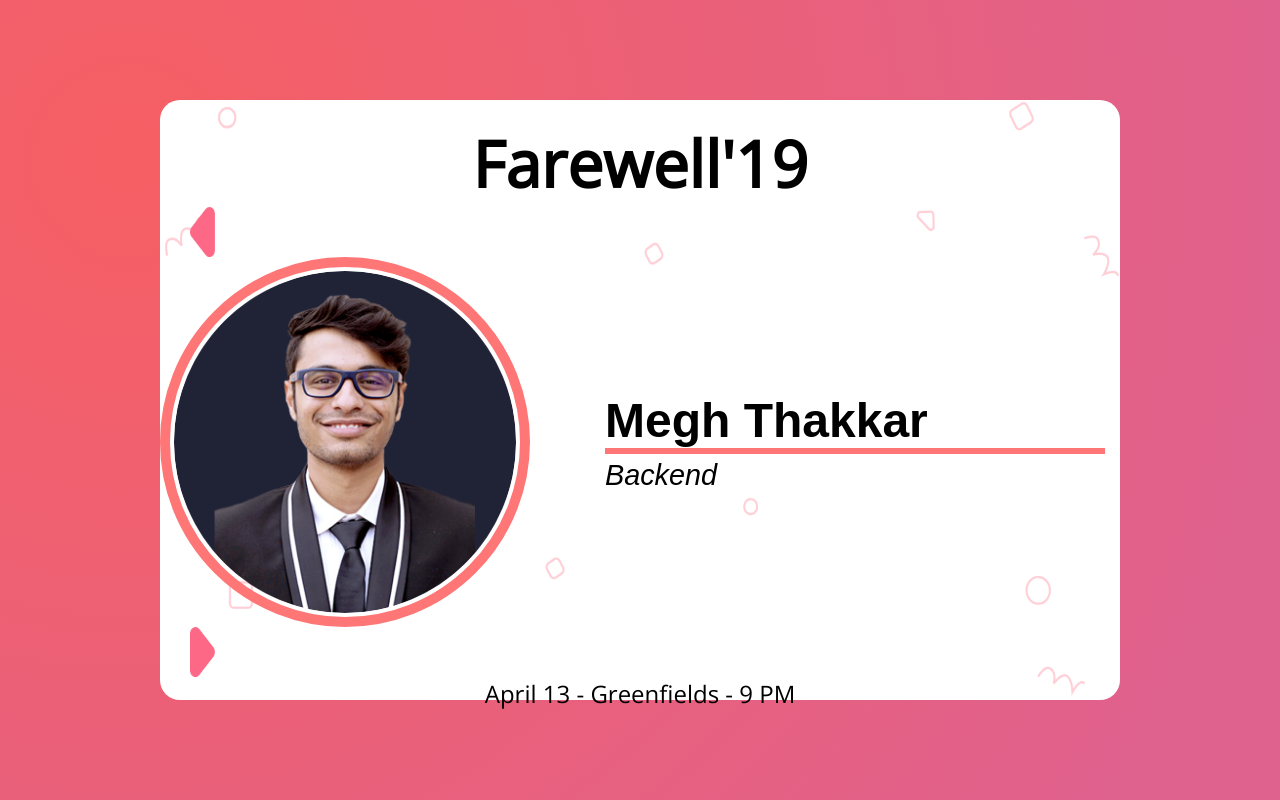
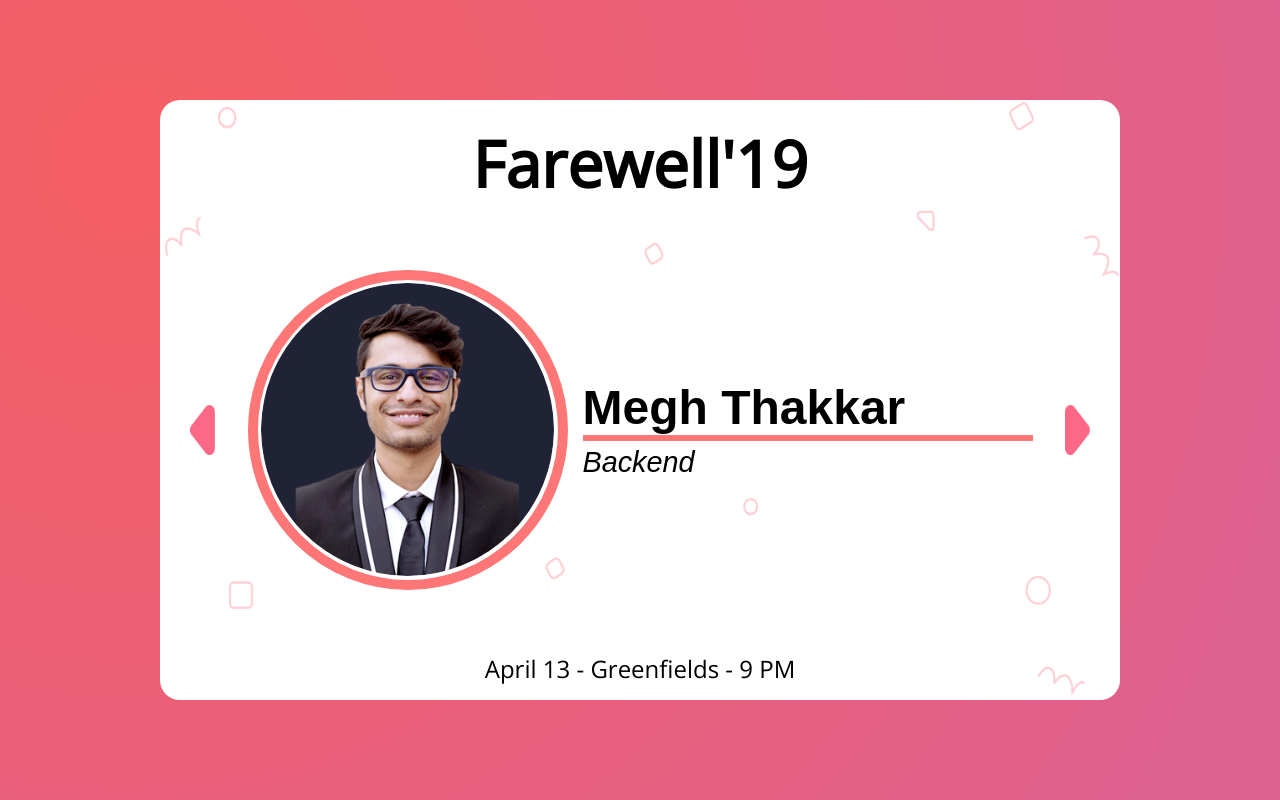
Before and after one commit to meliodas113/Farewell-19, a plain HTML site: page index.html in a window 1280 px wide. Drawn offline with nearby package versions, Linux system fonts and the light colour scheme; files whose address does not match are found by name.

Commit message:
positioning

```diff
--- a/app.js
+++ b/app.js
@@ -25,7 +25,7 @@ function changeDetails() {
     nameContainer.innerHTML = name[objectIndex-1];
     deptContainer.innerHTML = department[objectIndex-1];
     imageContainer.src = "assests/" + objectIndex + ".png";
-}
+  }
 
 
 // -----------------------------keyboard navigation-------------------------------------
--- a/style.css
+++ b/style.css
@@ -59,8 +59,8 @@ body {
 }
 
 .photo {
-    width: 350px;
-    height:350px;
+    width: 300px;
+    height:300px;
     border-radius: 50%;
     display: flex;
     justify-content: center;
@@ -79,11 +79,11 @@ body {
     align-items: flex-start;
     justify-content: center;
     flex-flow: column;
-    margin-left: 75px;
+    margin-left: 15px;
 }
 
 .names {
-    width: 500px;
+    width: 450px;
     font-size: 3em;
     font-family: sans-serif;
     font-weight: bold;
```
